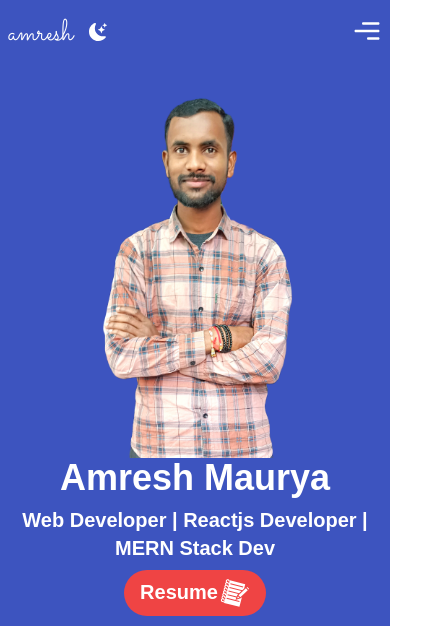
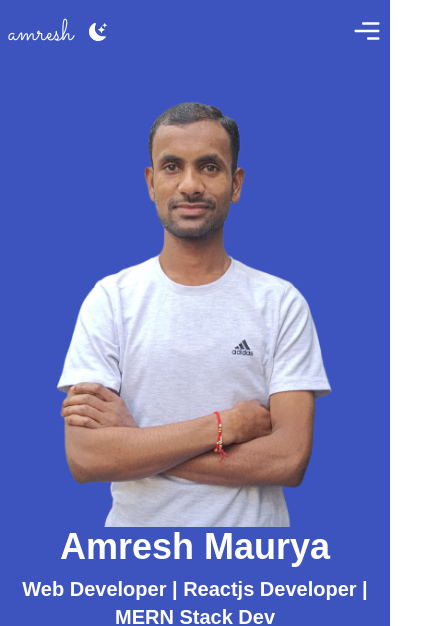
Before and after one commit to amreshpro/proportfolio, a Next.js app: page / in a window 390 px wide. Shown: the top 626 px of the page, 446 px wide, since content can reach past the window. Built offline with nearby package versions, Linux system fonts and the light colour scheme; a web font is replaced by a local one.

Commit message:
update the profile image and fix one issue

```diff
--- a/components/Hero.tsx
+++ b/components/Hero.tsx
@@ -25,13 +25,13 @@ export function Hero() {
           href={socialLinks.resume}
           className="flex text-xl font-bold gap-0.5 w-fit px-4 py-2 bg-red-500 rounded-r-full rounded-l-full"
         >
-          {" "}
+
           Resume <GiNotebook className="text-3xl" />
         </Link>
       </div>
       <div className="img h-full flex sm:w-full justify-center  ">
         <img
-          className="w-full sm:ml-28 "
+          className="w-full  "
           src="/profile2.png"
           alt="profile-photo"
         />
```
Also changed, not shown: public/profile2.png, public/profile28.png (added).
